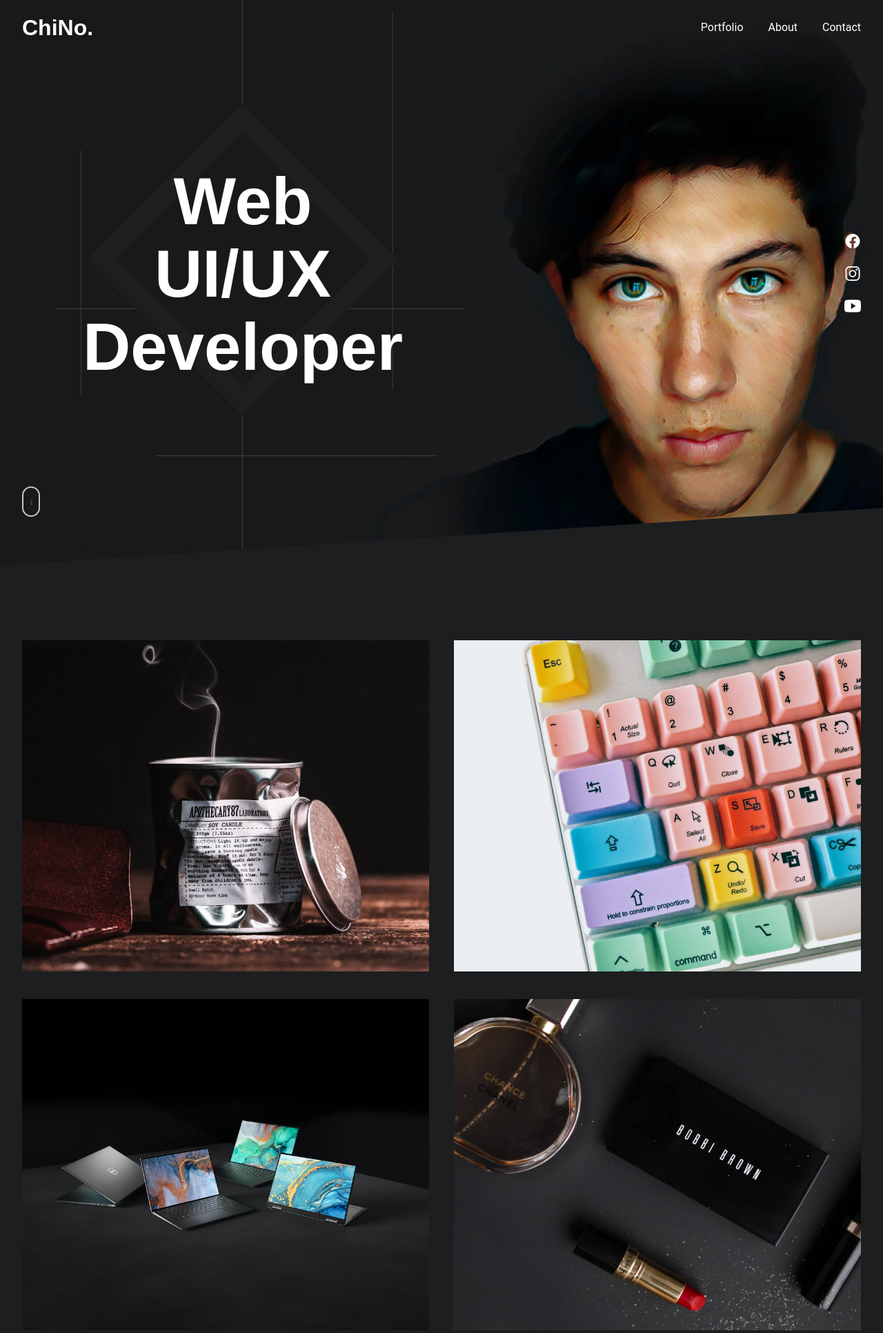
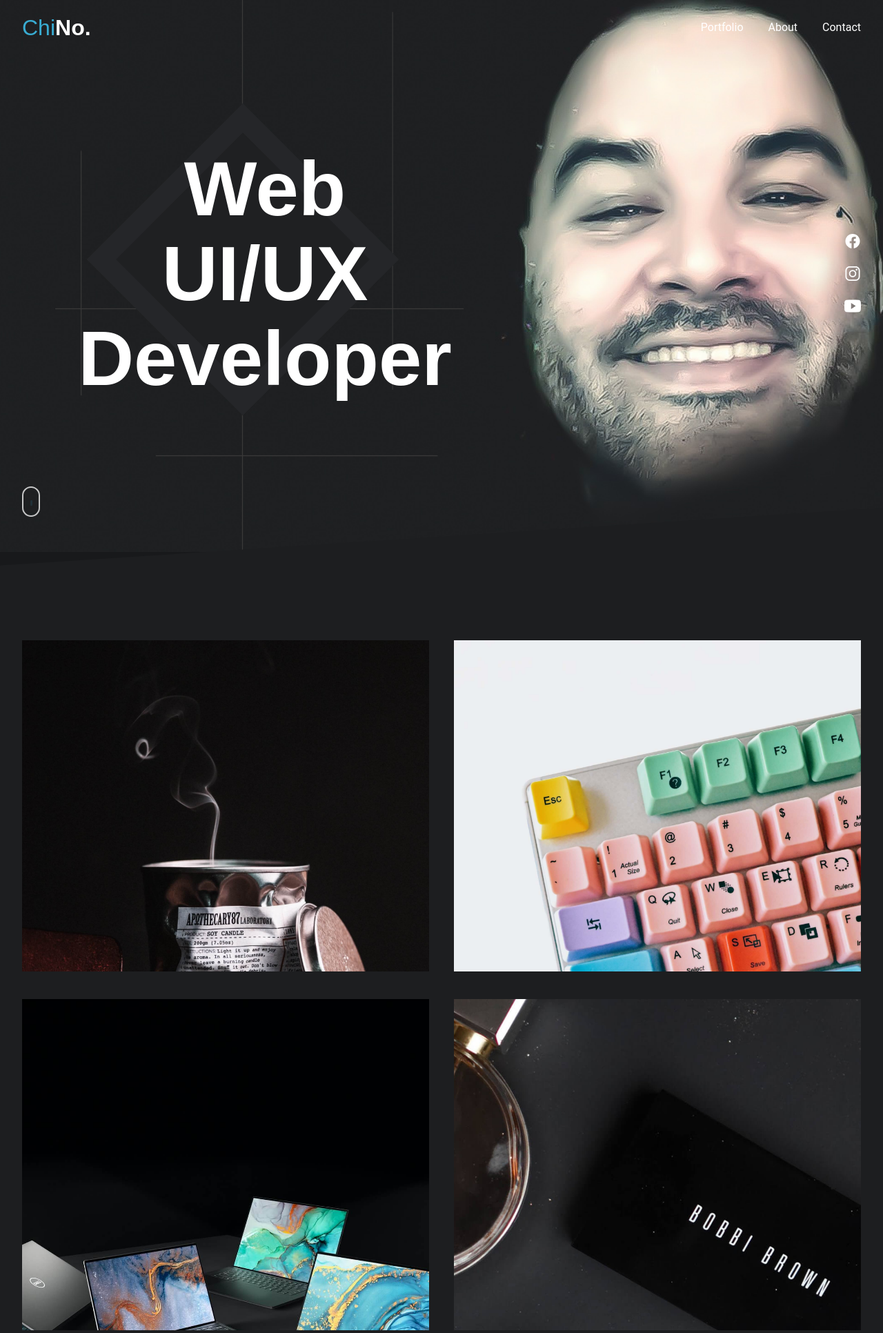
Before and after one commit to Emmanuel787/emWebz__Portfolio, a PHP site: page / in a window 1280 px wide. Shown: the top 1932 px of the page at 69% size. Run offline with PHP 8.4, Linux system fonts and the light colour scheme; some libraries are stand-ins or nearby versions; some web fonts are replaced.

Commit message:
add photo compression

```diff
--- a/js/vendor/intro-anim.js
+++ b/js/vendor/intro-anim.js
@@ -38,6 +38,6 @@ $(window).on('load', function () {
   //intro-three:end
 
 
-  tl.to('.dsb-txt-appear', { y: '0%', duration: 1, delay: 3.5, stagger: 0.10 }, "-=1");
+  tl.to('.dsb-txt-appear', { y: '0%', duration: 1, delay: 3.2, stagger: 0.10 }, "-=1");
 
 });
--- a/js/vendor/on-scroll-anim.js
+++ b/js/vendor/on-scroll-anim.js
@@ -9,10 +9,10 @@ function onScrollAnim() {
 
 
   if (docScroll > heroSection) {
-    $('.eb__b1-inner').addClass('eb__b1-anim');
-    $('.eb__b2-inner').addClass('eb__b2-anim');
-    $('.eb__b3-inner').addClass('eb__b3-anim');
-    $('.eb__b4-inner').addClass('eb__b4-anim');
+    // $('.eb__b1-inner').addClass('eb__b1-anim');
+    // $('.eb__b2-inner').addClass('eb__b2-anim');
+    // $('.eb__b3-inner').addClass('eb__b3-anim');
+    // $('.eb__b4-inner').addClass('eb__b4-anim');
   }
 }
 window.addEventListener("scroll", onScrollAnim);
--- a/sass/_random-animations.scss
+++ b/sass/_random-animations.scss
@@ -10,13 +10,14 @@
     0%{
       width: 0;
       left: 0;
+      border: $tertiary-color;
     }
     50%{
       margin-top: 2em;
       width: 20em;
     }
     100%{
-      border: 30px solid #1d1e20;
+      border: 30px solid #252629;
       margin-top: 0;
       width: 20em;
       left: 25%;
@@ -27,12 +28,13 @@
       0%{
         left: 25%;
         width: 0;
+        border: $tertiary-color;
       }
       50%{
         margin-top: 2em;
       }
       100%{
-        box-shadow: 0 0 0 2em #1d1e20;
+        border: 30px solid #252629;
         margin-top: 0;
         width: 15em;
         left: 25%;
@@ -44,13 +46,14 @@
       0%{
         left: 25%;
         width: 0;
+        border: $tertiary-color;
       }
       50%{
         margin-top: 2em;
         width: 10em;
       }
       100%{
-        box-shadow: 0 0 0 2em #1d1e20;
+        border: 30px solid #252629;
         margin-top: 0;
         width: 10em;
         left: 25%;
@@ -150,17 +153,17 @@
   animation-iteration-count: infinite;
   animation-name: scroll;
   animation-duration: 3s;
-  background-color: $white;
+  background-color: $tertiary-color;
   border-radius: 25%;
   height: 8px;
   width: 3px;
   @include responsive(tab-port){
-    background-color: $white;
+    background-color: $tertiary-color;
   }
 }
 @keyframes scroll {
   0% { opacity: 0; }
-  10% { transform: translateY(0); opacity: 1; }
+  10% { transform: translateY(.2em); opacity: 1; }
   100% { transform: translateY(15px); opacity: 0;}
 }
 
--- a/sass/config/_config.scss
+++ b/sass/config/_config.scss
@@ -21,7 +21,7 @@ $primary-color: #b33b3b;
 // $primary-color: #8344cc;
 $secondary-color: #18191b;
 
-$tertiary-color: rgb(84, 139, 114);
+$tertiary-color: #39acd2;;
 $quatenary-color: rgb(196, 78, 78);
 // $quinary-color: ;
 
--- a/sass/pages/home-html/_home-hero-section.scss
+++ b/sass/pages/home-html/_home-hero-section.scss
@@ -1,17 +1,18 @@
 //hero-section
 .el-hero-section{
   @include col(4/4); margin-right: 0;
-  background: url(/resources/img/hero/12.jpg) no-repeat center center;
+  background: url(/resources/img/hero/12-3-3.jpg) no-repeat center center;
   background-size: cover;
   height: 100vh;
   z-index: -1;
   overflow: hidden;
   @include responsive(tab-port){
-    background: url(/resources/img/hero/12-tab.jpg) no-repeat center center;
+    background: url(/resources/img/hero/12-3-3.jpg) no-repeat center center;
     background-size: cover;
   }
   @include responsive(phone){
-    background: url(/resources/img/hero/12-mobile.jpg) no-repeat center center;
+    background: url(/resources/img/hero//12-mobile.jpg) no-repeat center center;
     background-size: cover;
+    background-position-x: 9;
   }
 }
--- a/sass/pages/home-html/_home-layout.scss
+++ b/sass/pages/home-html/_home-layout.scss
@@ -22,7 +22,7 @@
   padding: 12em 2em 10em 2em;
   background: #1d1e20;
   overflow: hidden;
-  margin-top: -5em;
+  margin-top: 0;
 }
 
 //el-divider
@@ -43,7 +43,7 @@
   margin-top: -5em;
   @include col(4/4); margin-right: 0;
   height: 100vh;
-  background: #39acd2;
+  background: $tertiary-color;
   display: flex;
   align-items: center;
   justify-content: center;
--- a/sass/pages/home-html/_home-modules.scss
+++ b/sass/pages/home-html/_home-modules.scss
@@ -21,7 +21,7 @@
     }
     &:hover{
       cursor: pointer;
-      color: $secondary-color + 20;
+      color: $tertiary-color;
     }
     @include responsive(phone){
       display: none;
@@ -51,7 +51,7 @@
     .diamond-shape-box{
       min-width: 0;
       min-height: 20em;
-      background: $secondary-color;
+      background: #1f2022;
       position: absolute;
       top: 27%; left: 25%;
       margin-top: .6em;
@@ -83,7 +83,7 @@
       transition: margin .3s ease-in-out;
       transform: translate(-50%, -50%);
       margin-top: -.2em;
-      // margin-left: -.7em;
+      margin-left: 2em;
       z-index: 11;
 
       @include responsive(tab-land){
@@ -165,7 +165,7 @@
           transition: color .3s ease-in-out;
           &:hover{
             cursor: pointer;
-            color: $secondary-color + 20;
+            color: $tertiary-color;
           }
         }
       }
@@ -191,20 +191,32 @@
 }
 
 .eb__b1{
-  background: url(/resources/img/projectz/apothecary-87-PxEj7UpS6So-unsplash.jpg) no-repeat center center;
-  background-size: cover;
   position: relative;
-  z-index: -10;
+  z-index: -1;
+  overflow: hidden;
 
   .eb__b1-inner{
+    background: url(/resources/img/projectz/apothecary-87-PxEj7UpS6So-unsplash.jpg) no-repeat center center;
+    background-size: cover;
     width: 100%;
-    height: 100%;
-    background: #1d1e20 + 2;
+    height: 100vh;
     position: absolute;
     top: 0; right: 0;
     display: flex;
     align-items: center;
     justify-content: center;
+    margin-top: -.3em;
+
+    .b1-anim-one-box{
+      @include col(4/4); margin-right: 0;
+      height: 100%;
+      position: absolute;
+      top: 0; left: 0;
+      // background: #1d1e20d8;
+      display: flex;
+      align-items: center;
+      justify-content: center;
+    }
   }
 }
 .eb__b1-anim{
@@ -229,19 +241,27 @@
 }
 
 .eb__b2{
-  background: url(/resources/img/projectz/girl-with-red-hat-Z6SXt1v5tP8-unsplash.jpg) no-repeat center center;
-  background-size: cover;
   position: relative;
+  z-index: -1;
+  overflow: hidden;
+  // display: flex;
+  // align-items: center;
+  // justify-content: center;
+
   .eb__b2-inner{
     width: 100%;
-    height: 100%;
-    // background: #42444b;
-    background: #1d1e20 + 2;
+    height: 100vh;
+    // background: #1d1e20 + 2;
+    background: url(/resources/img/projectz/girl-with-red-hat-Z6SXt1v5tP8-unsplash.jpg);
+    background-size: cover;
+    // background-color: crimson;
+    // background-blend-mode: overlay;
     position: absolute;
     top: 0; right: 0;
     display: flex;
     align-items: center;
     justify-content: center;
+    margin-top: -.3em;
   }
 }
 .eb__b2-anim{
@@ -268,19 +288,22 @@
 }
 
 .eb__b3{
-  background: url(/resources/img/projectz/xps-oJEe7gWwWlo-unsplash.jpg) no-repeat center center;
-  background-size: cover;
   position: relative;
+  z-index: -1;
+  overflow: hidden;
+
   .eb__b3-inner{
     width: 100%;
-    height: 100%;
-    // background: #1e2229;
-    background: #1d1e20 + 2;
+    height: 100vh;
+    // background: #1d1e20 + 2;
+    background: url(/resources/img/projectz/xps-oJEe7gWwWlo-unsplash.jpg) no-repeat center center;
+    background-size: cover;
     position: absolute;
     top: 0; left: 0;
     display: flex;
     align-items: center;
     justify-content: center;
+    margin-top: -.3em;
   }
 }
 .eb__b3-anim{
@@ -307,19 +330,22 @@
 }
 
 .eb__b4{
-  background: url(/resources/img//projectz/p4.jpg) no-repeat center center;
-  background-size: cover;
   position: relative;
+  z-index: -1;
+  overflow: hidden;
+
   .eb__b4-inner{
     width: 100%;
-    height: 100%;
-    // background: #3f485a;
-    background: #1d1e20 + 2;
+    height: 100vh;
+    // background: #1d1e20 + 2;
+    background: url(/resources/img//projectz/p4.jpg) no-repeat center center;
+    background-size: cover;
     position: absolute;
     top: 0; right: 0;
     display: flex;
     align-items: center;
     justify-content: center;
+    margin-top: -.3em;
   }
 }
 .eb__b4-anim{
--- a/sass/pages/home-html/_home-typography.scss
+++ b/sass/pages/home-html/_home-typography.scss
@@ -1,6 +1,6 @@
 //hero-section
 .dsb-txt-appear{
-  @include typo(6em, $white, 300);
+  @include typo(7em, $white, 300);
   font-family: $lust;
   font-weight: 700;
   font-style: normal;
@@ -48,7 +48,7 @@
 
 //random-text-code
 .color-change{
-  @include typo(null, $primary-color, 500);
+  @include typo(null, $tertiary-color, 500);
 }
 
 .hmm-ul{
@@ -74,8 +74,10 @@
 }
 
 //portfolio-section
-.b1-project-title{
-  @include typo(2em, $white, 300);
+
+.p1-title{
+  @include typo(3em, $white, 600);
+  margin-top: -4em;
 }
 
 //el-main-footer
--- a/views/home.html
+++ b/views/home.html
@@ -95,7 +95,7 @@
       <!-- hidden-menu:end -->
 
       <!-- preloader:start -->
-      <!-- <div class="intro-one">
+      <div class="intro-one">
         <svg class="svg-light" version="1.1" id="L9" xmlns="http://www.w3.org/2000/svg"
           xmlns:xlink="http://www.w3.org/1999/xlink" x="0px" y="0px" viewBox="0 0 100 100" enable-background="new 0 0 0 0"
           xml:space="preserve">
@@ -145,13 +145,13 @@
               begin="0.4s" dur="0.6s" repeatCount="indefinite" />
           </rect>
         </svg>
-      </div> -->
+      </div>
       <!-- preloader:end -->
 
       <!-- el-header:start -->
       <header class="el-main-header">
         <a href="/views/home.html">
-          <h1 class="el-brand wow fadeInUp" data-wow-delay="4.7s"><span>Chi</span>No.</h1>
+          <h1 class="el-brand wow fadeInUp" data-wow-delay="4.7s"><span class="color-change">Chi</span>No.</h1>
         </a>
 
         <nav>
@@ -239,25 +239,27 @@
       <!-- first-section:start -->
       <section class="el-first-section efs-anim" id="firstSection">
 
-        <div class="eps-inner-box eb__b1 rellax" data-rellax-speed="-1" data-rellax-percentage="0.5">
-          <div class="eb__b1-inner">
-            <!-- <p class="b1-project-title">Project One</p> -->
+        <div class="eps-inner-box eb__b1 ">
+          <div class="eb__b1-inner rellax" data-rellax-speed="-1" data-rellax-percentage="0.5">
+            <div class="b1-anim-one-box">
+              <!-- <p class="p1-title">Project Uno</p> -->
+            </div>
           </div>
         </div>
 
         <div class="eps-inner-box eb__b2">
-          <div class="eb__b2-inner">
-            <!-- <p class="b1-project-title">Project One</p> -->
+          <div class="eb__b2-inner rellax" data-rellax-speed="-1" data-rellax-percentage="0.5">
+            <div class="b1-anim-two"></div>
           </div>
         </div>
         <div class="eps-inner-box eb__b3">
-          <div class="eb__b3-inner">
-            <!-- <p class="b1-project-title">Project One</p> -->
+          <div class="eb__b3-inner rellax" data-rellax-speed="-1" data-rellax-percentage="0.5">
+            <div class="b1-anim-three"></div>
           </div>
         </div>
         <div class="eps-inner-box eb__b4">
-          <div class="eb__b4-inner">
-            <!-- <p class="b1-project-title">Project One</p> -->
+          <div class="eb__b4-inner rellax" data-rellax-speed="-1" data-rellax-percentage="0.5">
+            <div class="b1-anim-four"></div>
           </div>
         </div>
 
```
Also changed, not shown: dist/css/app.min.css, js/vendor/transition.js, resources/img/hero/12-2.jpg (deleted), resources/img/hero/12-3-3.jpg (added), resources/img/hero/12-mobile.jpg, resources/img/hero/12-tab.jpg, resources/img/hero/12.jpg (deleted), 4 other files.
